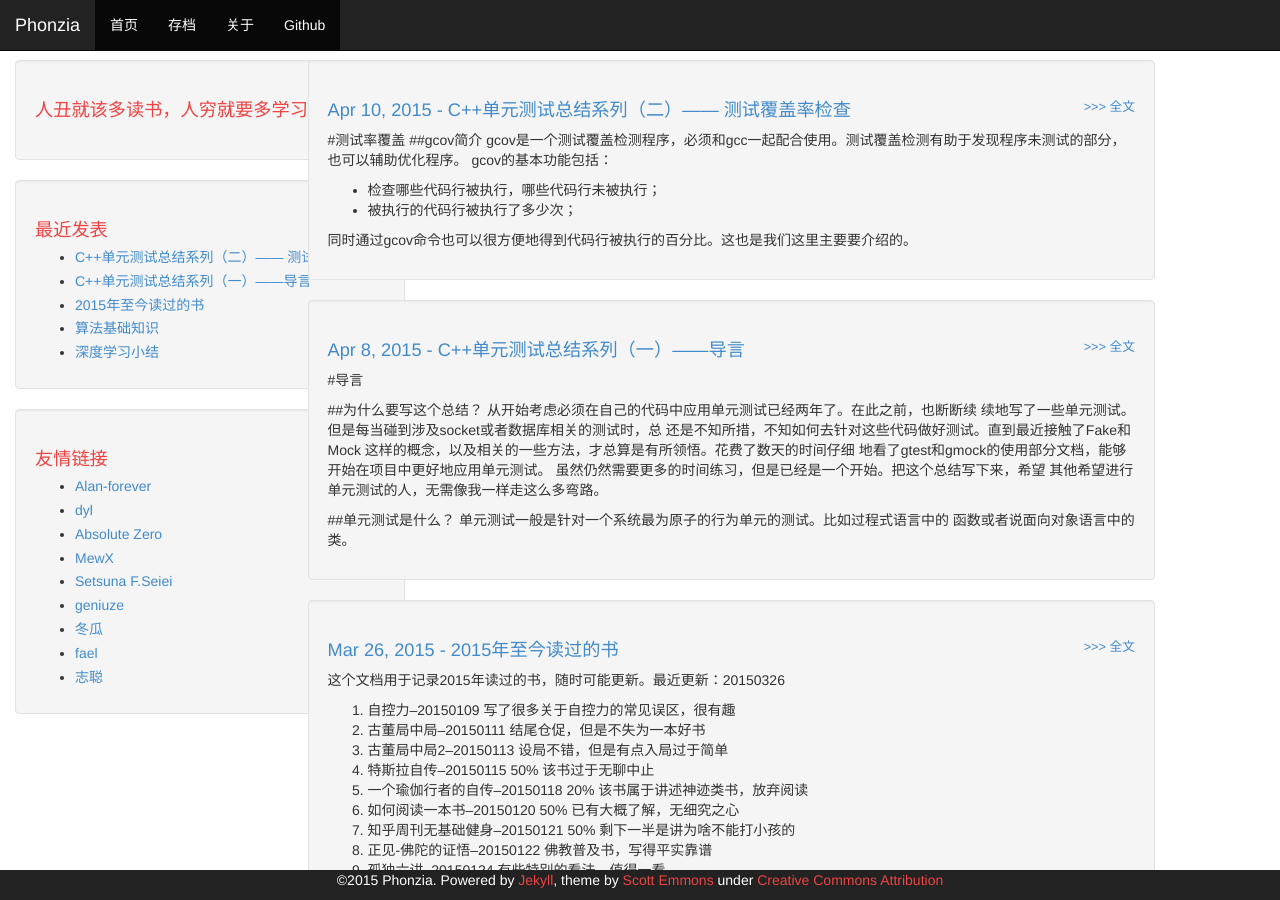
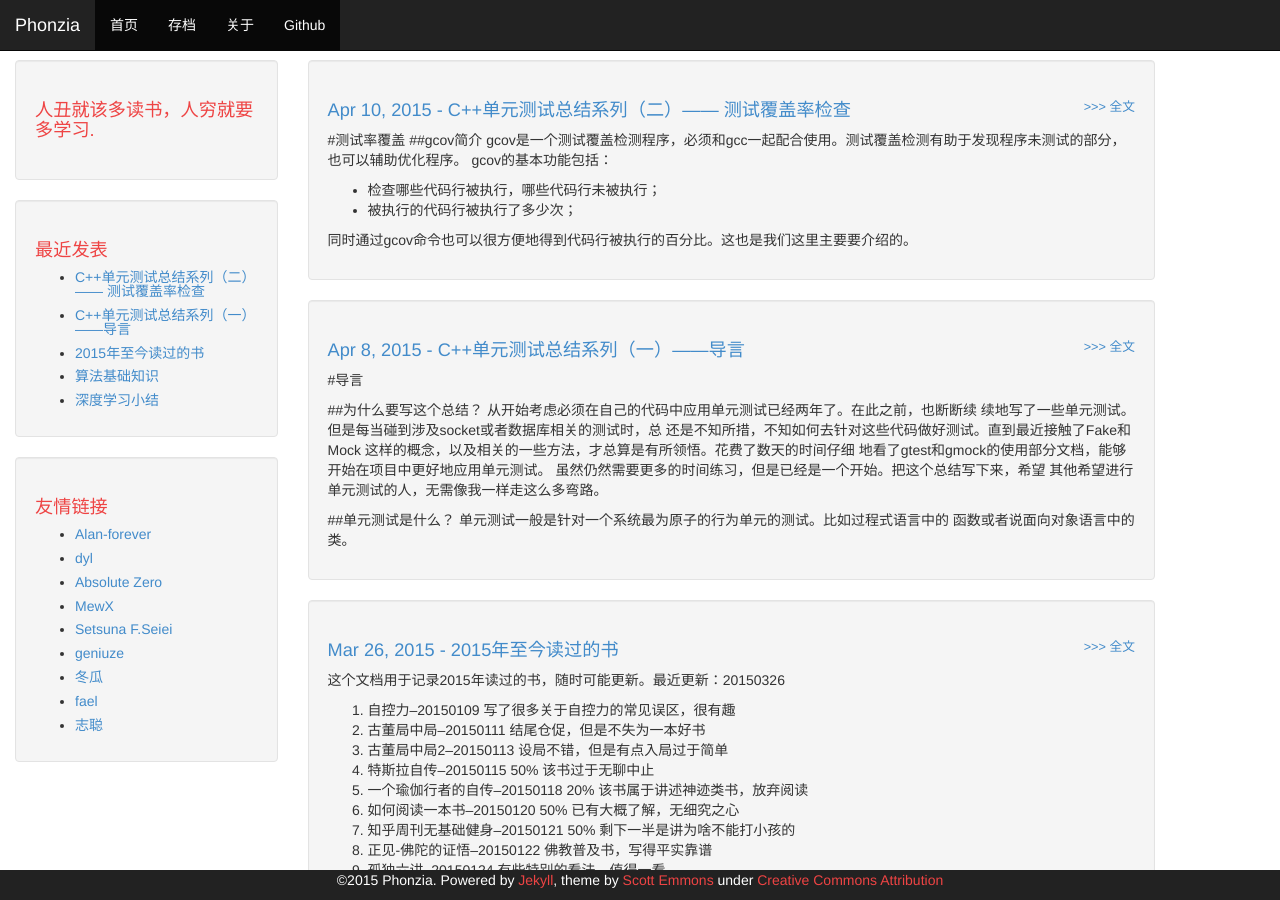
Before and after one commit to phonzia/old_blog, a Jekyll site: the page built from index.html, in a window 1280 px wide and 900 px high. Built offline with Jekyll 4.4.1, drawn with Linux system fonts in a browser that asks for light colours; Markdown is read by kramdown in place of the engine named in the settings.

Commit message:
change css

```diff
--- a/_includes/sidebar.html
+++ b/_includes/sidebar.html
@@ -1,4 +1,3 @@
-<div class="sidebar-whole">
 <div class="sidebar well">
     <h1>{{ site.description }}<h1>
 </div>
@@ -15,4 +14,3 @@
 <div class="sidebar well">
 {% include links-list.html %}
 </div>
-</div>
```
